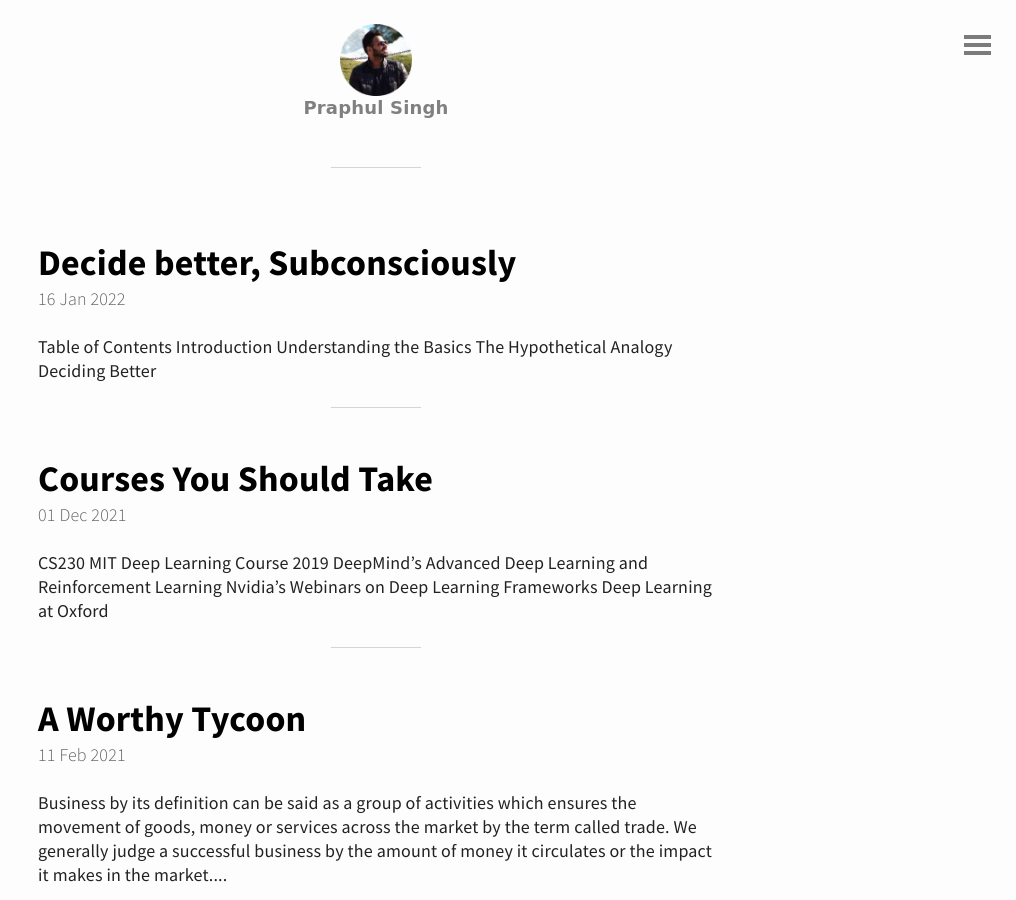
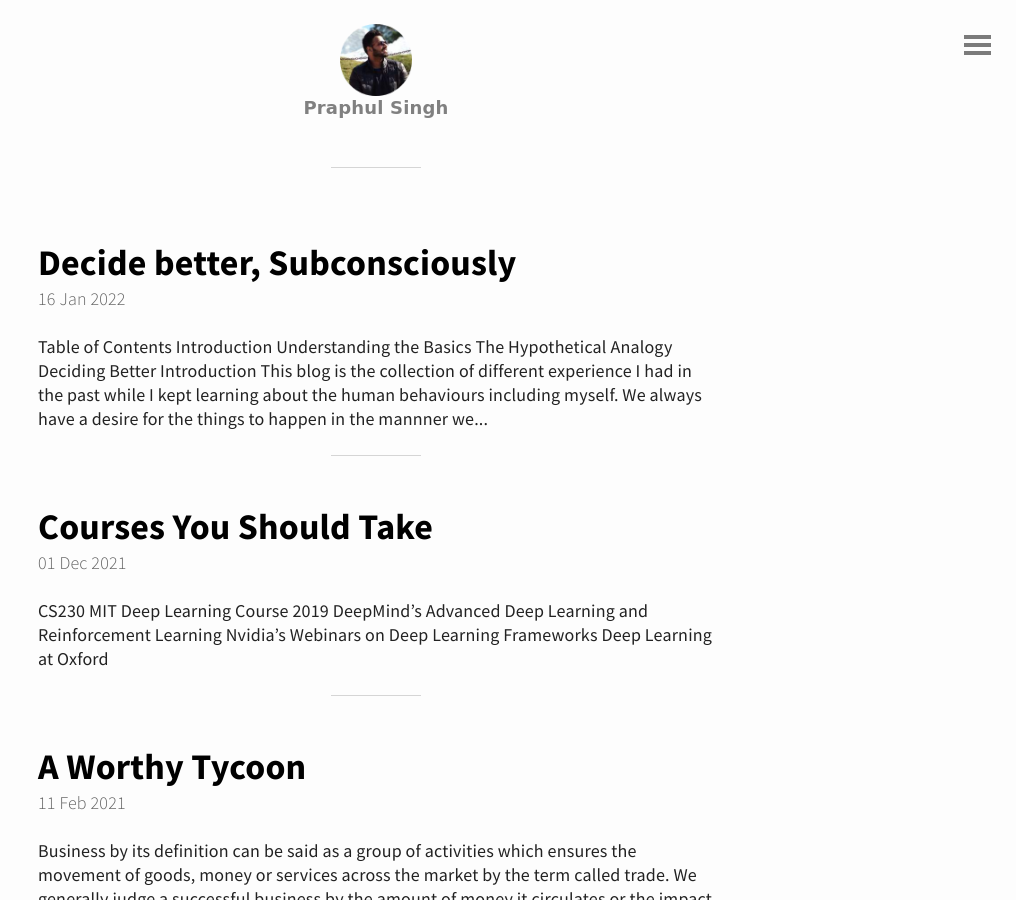
Before and after one commit to spraphul/blog, a Jekyll site: the page built from index.html, in a window 1280 px wide and 900 px high. Shown: the whole window, without its empty margins (264-1280 px from the left). Built offline with Jekyll 4.4.1, drawn with Linux system fonts in a browser that asks for light colours; the list of posts is cut into pages by our own code.

Commit message:
Update 2022-01-16-subcons.md

```diff
--- a/_posts/2022-01-16-subcons.md
+++ b/_posts/2022-01-16-subcons.md
@@ -8,4 +8,9 @@
 3. [The Hypothetical Analogy](#paragraph2)
 4. [Deciding Better](#paragraph3)
 
-![img1](https://miro.medium.com/max/461/1*ddiepljhx4X59Z4BzMjW4A.jpeg)
+### <font color='blue'>Introduction</font>
+This blog is the collection of different experience I had in the past while I kept learning about the human behaviours including myself. We always have a desire for the things to happen in the mannner we want them to be -- be it rational or irrational, ethical or non ethical. Ever wondered about the hidden force or energy which helps you make those decisions? We tend to introspect the decisions taken in the past and derive the factors consciously which forced us to take them. What if the decisions were wrong? Is there a way we can avoid making wrong calls? Let us dig a bit deeper which can help us figure out the factors which help us make subconscious decisions.
+
+### <font color='blue'> The Three Pillars of Mind</font>
+
+![img1](https://www.bloggersideas.com/wp-content/uploads/2020/04/image1-1.jpg)
```
